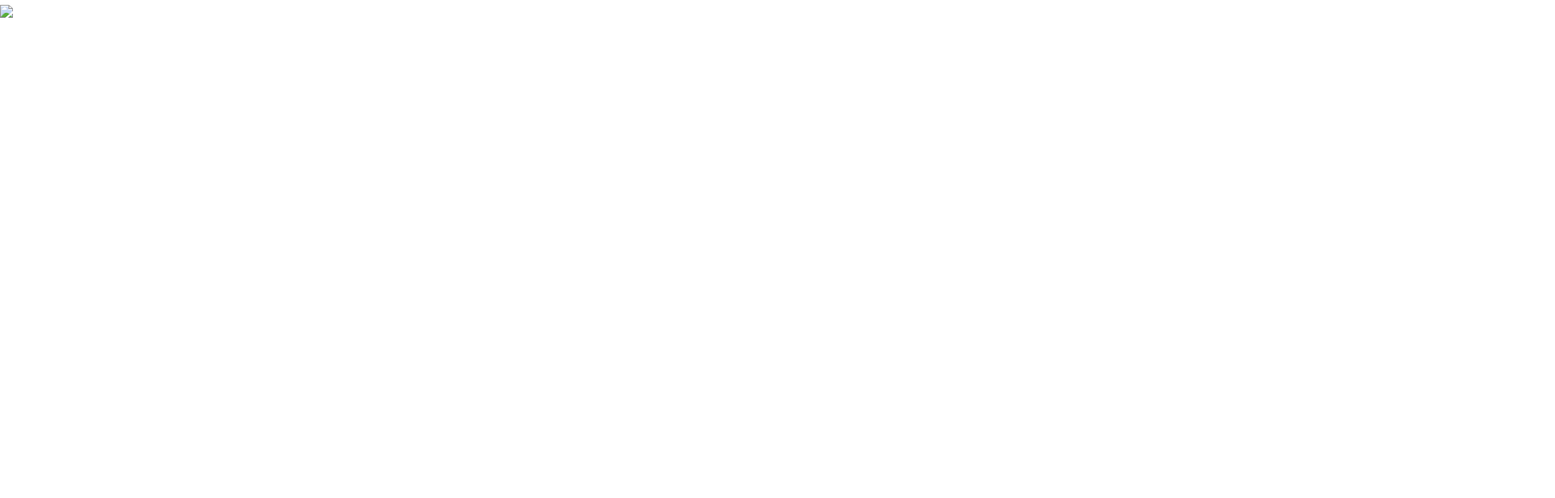
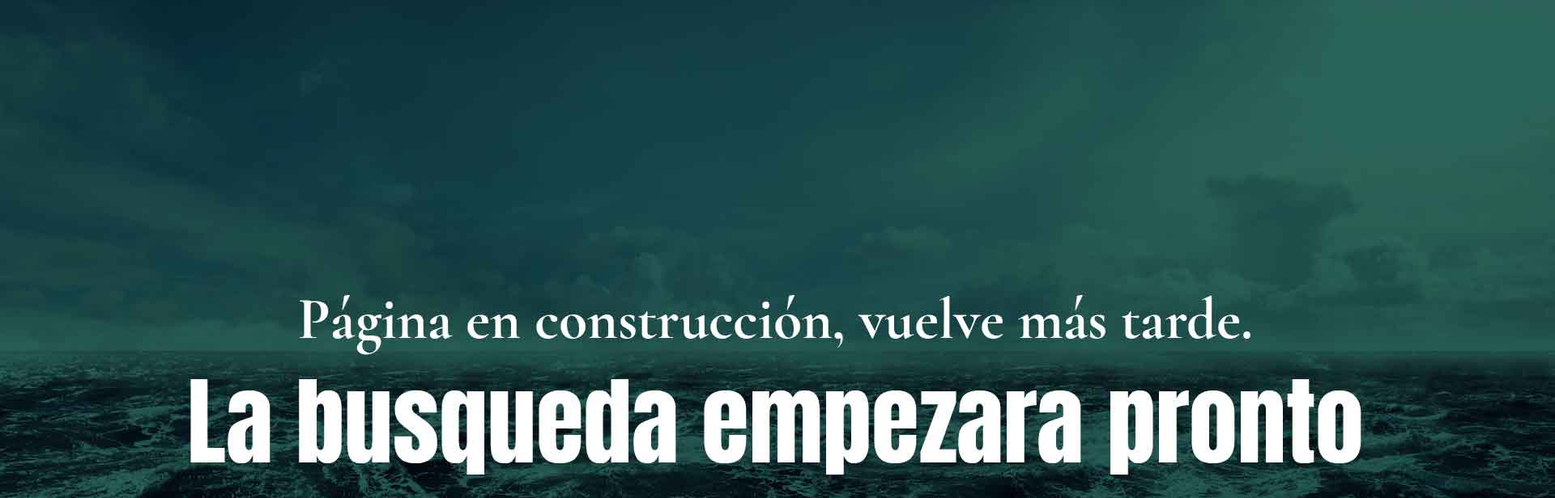
Before and after one commit to LeOcto/MOCHA, a plain HTML site: page index.html in a window 1280 px wide. Shown: the top 616 px of the page at 81% size, 1920 px wide, since content can reach past the window. Drawn offline with nearby package versions, Linux system fonts and the light colour scheme.

Commit message:
Update index.html

```diff
--- a/index.html
+++ b/index.html
@@ -8,7 +8,7 @@
     </head>
 
     <body>
-        <img src="coming/proximamente-01.png" class="g-0">
+        <img src="coming/proximamente-01.jpg" class="g-0">
     </body>
 
 </html>
```
